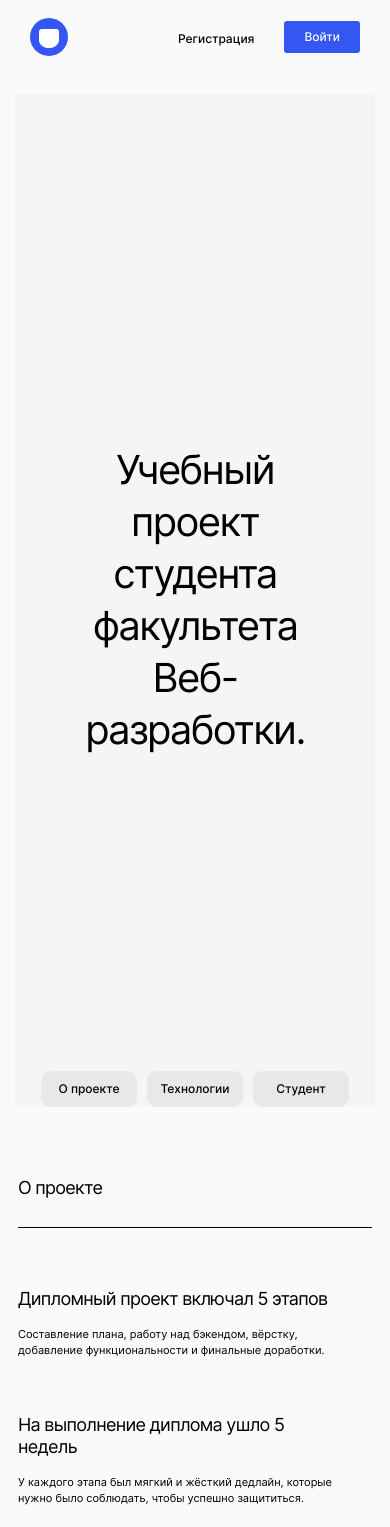
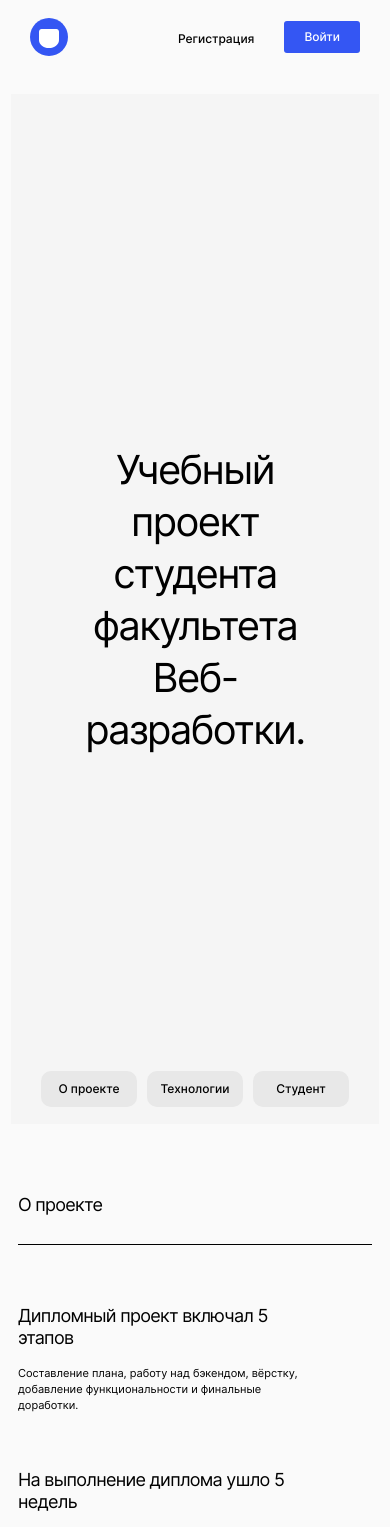
Before and after one commit to SalatSR/movies-explorer-frontend, a React (Create React App) app: page / in a window 390 px wide. Shown: the top 1527 px of the page. Built offline with nearby package versions, Linux system fonts and the light colour scheme; the HTML template or start-up script is replaced by a standard one.

Commit message:
fix: правки после второго ревью

```diff
--- a/src/components/AboutProject/AboutProject.css
+++ b/src/components/AboutProject/AboutProject.css
@@ -141,6 +141,7 @@
   .about__text-column {
     margin-bottom: 56px;
     margin-right: 0;
+    width: 300px;
   }
 
   .about__text-column:last-of-type {
--- a/src/components/App/App.js
+++ b/src/components/App/App.js
@@ -1,7 +1,7 @@
 import '../../index.css';
 import './App.css';
 import '../Header/Header';
-import { Route, Switch } from 'react-router-dom';
+import { Route, Switch, useLocation } from 'react-router-dom';
 import Header from '../Header/Header';
 import Main from '../Main/Main';
 import Footer from '../Footer/Footer';
@@ -13,29 +13,34 @@ import SavedMovies from '../SavedMovies/SavedMovies';
 import NotFoundError from '../NotFoundError/NotFoundError';
 
 function App() {
+
+  let location = useLocation();
+
   return (
     <div className='app'>
       <div className='app__container'>
+        {location.pathname === '/profile' ||
+          location.pathname === '/movies' ||
+          location.pathname === '/saved-movies' ?
+          <Header isLoggedIn={true} />
+          :
+          location.pathname === '/' ?
+            <Header />
+            :
+            ''}
         <main>
           <Switch>
             <Route exact path='/'>
-            <Header />
               <Main />
-            <Footer />
             </Route>
             <Route path='/profile'>
-            <Header isLoggedIn={true}/>
               <Profile />
             </Route>
             <Route path="/movies">
-            <Header isLoggedIn={true}/>
               <Movies />
-            <Footer/>
             </Route>
             <Route path="/saved-movies">
-            <Header isLoggedIn={true}/>
-            <SavedMovies/>
-            <Footer/>
+              <SavedMovies />
             </Route>
             <Route path='/signup'>
               <Register />
@@ -48,6 +53,12 @@ function App() {
             </Route>
           </Switch>
         </main>
+        {location.pathname === '/' ||
+          location.pathname === '/movies' ||
+          location.pathname === '/saved-movies' ?
+          <Footer />
+          :
+          ''}
       </div>
     </div>
   );
--- a/src/components/NavTab/NavTab.css
+++ b/src/components/NavTab/NavTab.css
@@ -41,7 +41,19 @@
   }
 }
 
-@media screen and (max-width: 320px) {
+@media screen and (max-width: 713px) {
+  .menu {
+    padding: 175px 0 17px;
+  }
+}
+
+@media screen and (max-width: 360px) {
+  .menu {
+    width: 295px;
+  }
+}
+
+@media screen and (max-width: 330px) {
   .menu {
     padding: 153px 0 17px;
     width: 258px;
--- a/src/components/Promo/Promo.css
+++ b/src/components/Promo/Promo.css
@@ -31,7 +31,7 @@
 
 @media screen and (max-width: 822px) {
   .promo__wrapper {
-    width: calc(100vw - 7.5vw);
+    width: calc(100vw - 5.5vw);
     min-height: 834px;
   }
 
@@ -42,6 +42,8 @@
     padding: 350px 70px 140px;
     margin: 0;
     letter-spacing: -1.6px;
+    width: 100%;
+    box-sizing: border-box;
   }
 }
 
--- a/src/components/SearchForm/SearchForm.js
+++ b/src/components/SearchForm/SearchForm.js
@@ -5,7 +5,7 @@ import FilterCheckbox from '../FilterCheckbox/FilterCheckbox';
 function SearchForm(props) {
   return (
     <section className="search">
-      <form className="search__form" required>
+      <form className="search__form">
         <img className="search__icon"
           src={searchIcon}
           alt="Поиск"
```
Lines whose indentation alone changed are shown as unchanged.
